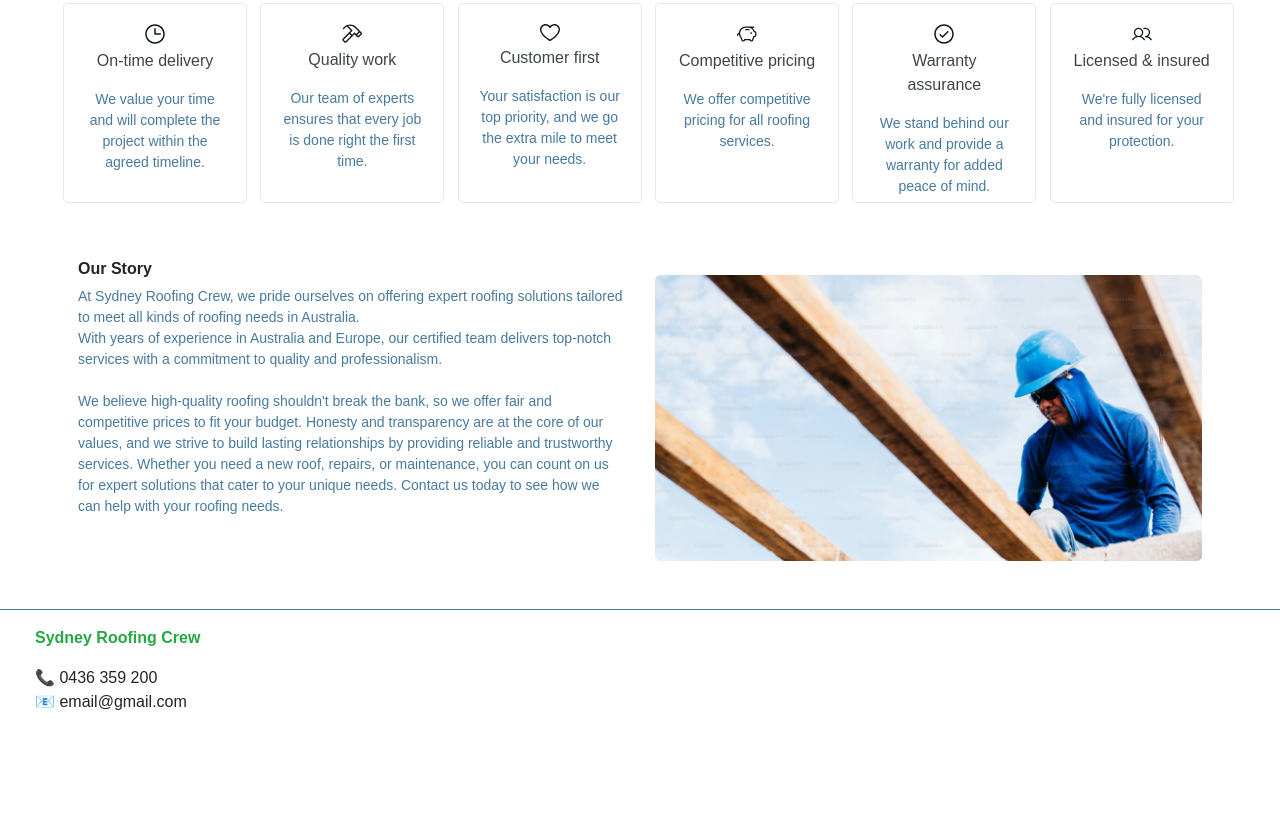
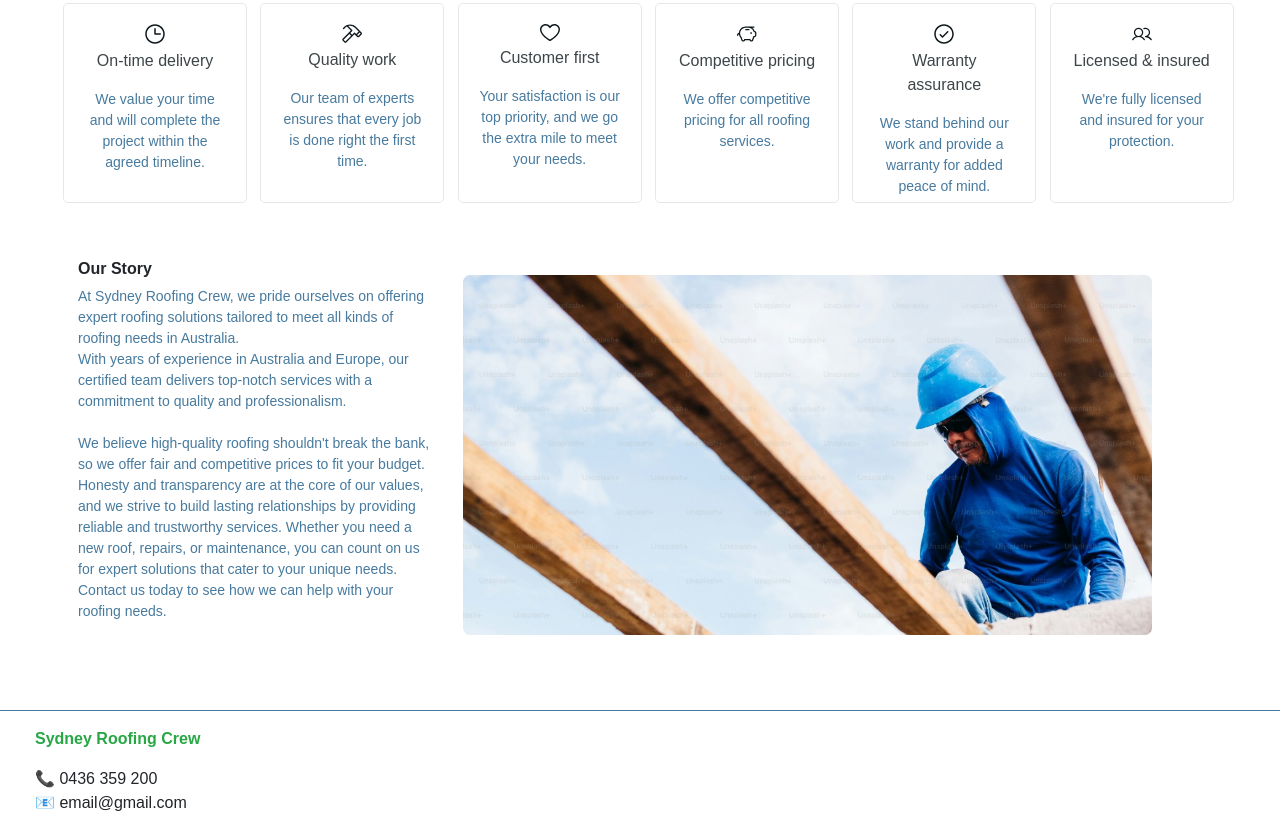
Before and after one commit to kaaathi1211/roofing-website-new, a website: page about.html in a window 1280 px wide. Shown: the part 1044-1875 px from the top of the page. Before the commit the page ends 1774 px from the top, so only its background shows below. Drawn offline with nearby package versions, Linux system fonts and the light colour scheme.

Commit message:
Adjusted Image/Text spacing for better responsiveness

```diff
--- a/about.html
+++ b/about.html
@@ -106,7 +106,7 @@
 
             <div class="container-fluid">
             <div class="row">
-<div class="col-lg-6 col-12 mt-5">
+<div class="col-lg-4 col-12 mt-5">
     <h6>Our Story</h6>
     <p class="story-p">At Sydney Roofing Crew, we pride ourselves on offering expert roofing solutions tailored to meet all kinds of roofing needs in Australia.
 <br>
@@ -115,7 +115,7 @@
         We believe high-quality roofing shouldn't break the bank, so we offer fair and competitive prices to fit your budget.
         Honesty and transparency are at the core of our values, and we strive to build lasting relationships by providing reliable and trustworthy services. Whether you need a new roof, repairs, or maintenance, you can count on us for expert solutions that cater to your unique needs. Contact us today to see how we can help with your roofing needs.</p>
 </div>
-<div class="col-lg-6 col-12 mt-5 d-flex align-items-start">
+<div class="col-lg-8 col-12 mt-5 d-flex align-items-start">
     <img src="AboutIMG/Our Story IMG.png" alt="About Us Story Image" class="img-fluid story-img mt-lg-3 mt-md-0 mb-5">
 </div>
             </div>
--- a/style.css
+++ b/style.css
@@ -147,6 +147,12 @@ h6 {
     color: #477A9E;
 }
 
+@media (min-width: 1200px) {
+    .story-img {
+        max-height: 80%;
+    }
+}
+
 @media (max-width: 1200px){
     .why-us-card {
         height: 280px;
```
